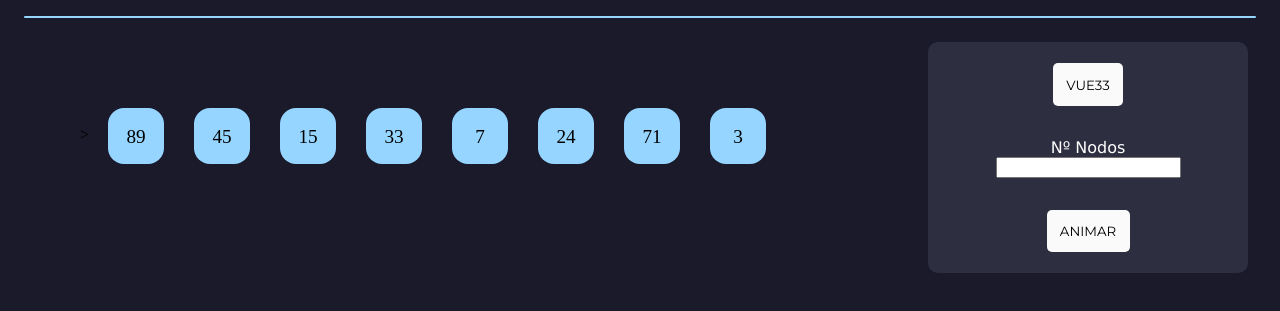
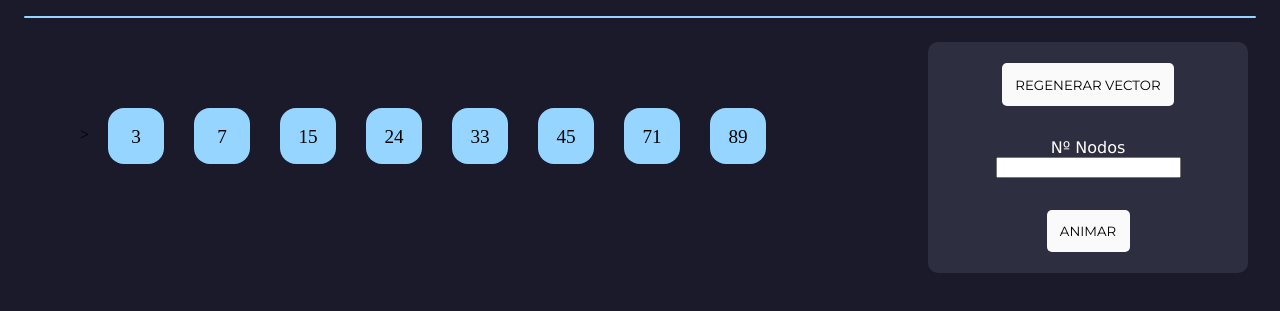
Before and after one commit to JCperezesp/AnimatedQuickSort, a plain HTML site: page index.html in a window 1280 px wide. Both pictures are taken after a click on the button "ANIMAR". Shown: the part 61-372 px from the top of the page. Drawn offline with nearby package versions, Linux system fonts and the light colour scheme; a web font is replaced by a local one.

Commit message:
comp props

```diff
--- a/index.html
+++ b/index.html
@@ -29,14 +29,14 @@
                 </div>
             </div>
             <div class="lateral">
-                <button class="lateral_btn" id="strategy_btn">
+                <button class="lateral_btn" id="regen_btn" @click="regenVector">
                     {{message}}
                 </button>
                 <form id="data">
                     <label for="nodes">Nº Nodos</label>
                     <input type="number" id="nodes"/>
                 </form>
-                <button class="lateral_btn" id="create_btn" v-on:click="quickSortArray">
+                <button class="lateral_btn" id="create_btn" v-on:click="quickSortArray(elements, 0, elements.length)">
                     ANIMAR
                 </button>
             </div>
--- a/main.js
+++ b/main.js
@@ -1,8 +1,9 @@
 const app = Vue.createApp({
   data() {
     return {
-      message : "VUE33",
+      message : "REGENERAR VECTOR",
       elements : [89,45,15,33,7,24,71,3],
+      ArrayLength : 8,
       ThemeFA : {
         class : "fa-solid fa-circle-half-stroke fa-xl",
         type : 1
@@ -10,7 +11,36 @@ const app = Vue.createApp({
     }
   },
   methods: {
-    quickSortArray() {
+    regenVector() {
+      this.elements = []
+      for(let i = 0; i < this.ArrayLength; i++)
+      //Generate random array of numbers with ArrayLength elements
+        this.elements.push(Math.floor(Math.random() * 120) + 5)
+    },
+    colocar(elements, left, right) {
+      let iP = left;
+      const pivot = elements[iP];
+      for(let i = left + 1; i<= right; i++) {
+        if(elements[i] < pivot) {
+          iP++;
+          let temp = elements[iP]
+          elements[iP] = elements[i]
+          elements[i] = temp
+        }
+      }
+      let temp = elements[left]
+      elements[left] = elements[iP]
+      elements[iP] = temp;
+      console.log("ELEMENTS vale: ", elements);
+      return iP;
+    },
+    quickSortArray(elements, left, right) {
+      if(left < right) {
+         let iP = this.colocar(elements, left, right);
+         this.quickSortArray(elements, left, iP - 1);
+         this.quickSortArray(elements, iP + 1, right)
+      }
+
 
     },
     switchTheme(ThemeFA) {
```
